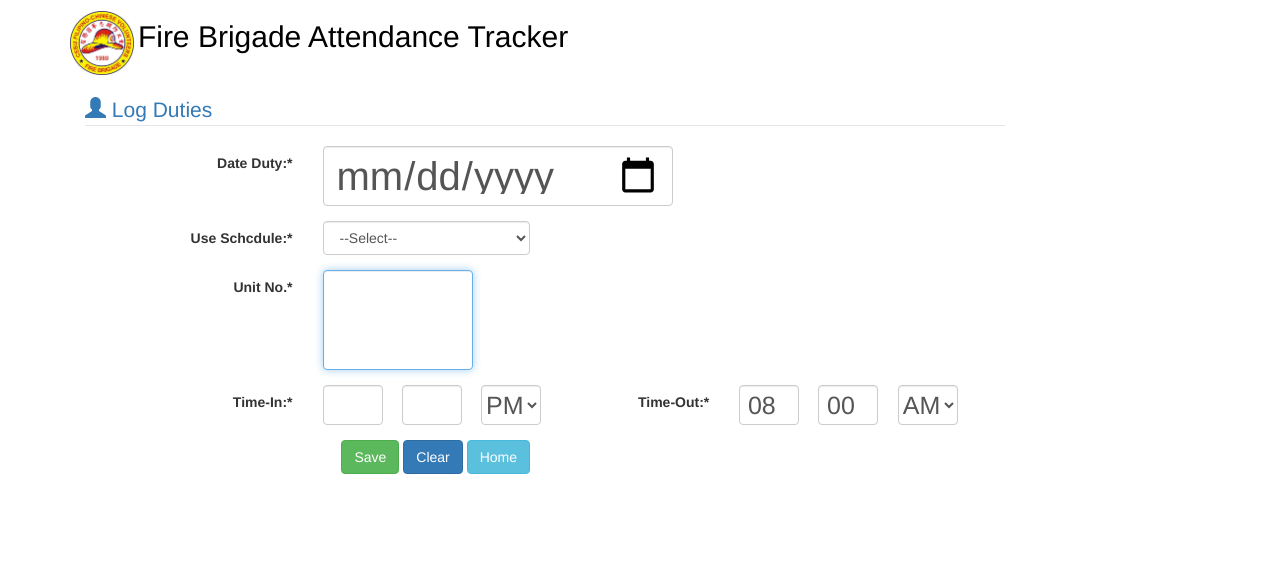
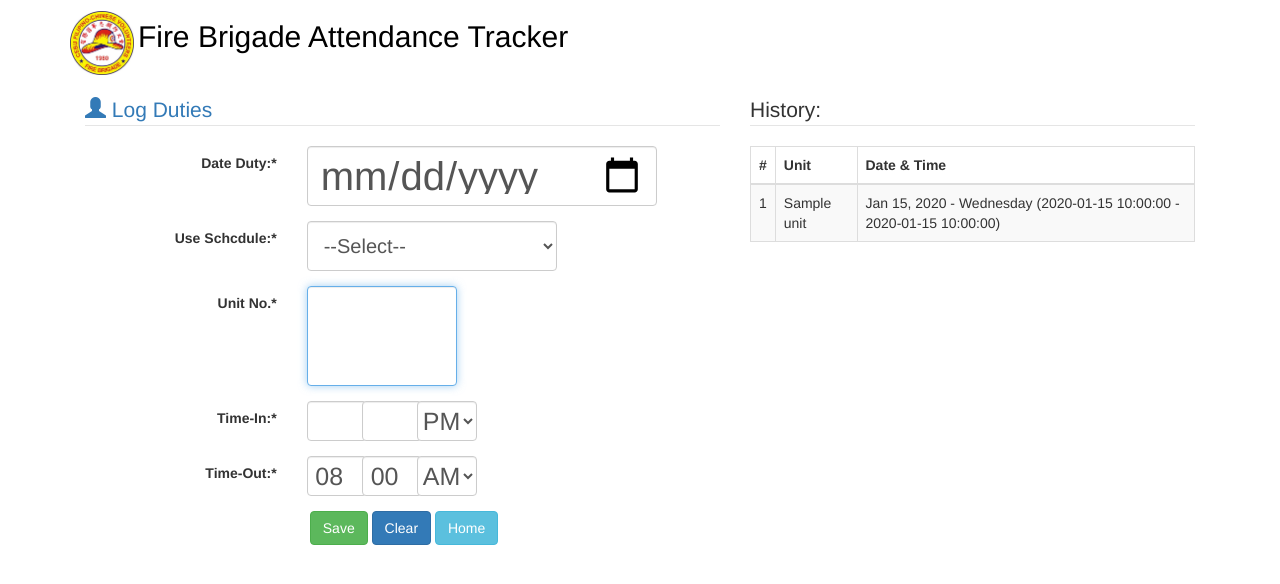
Before and after one commit to tayots/brigade, a CodeIgniter app: the page made by application/views/duty_attendance.php in a window 1280 px wide. Shown: the top 584 px of the page. Run offline with CodeIgniter, Linux system fonts and the light colour scheme; the template is opened without the code that fills it: most values are stand-ins (such as "Sample title", 1, 10 or a date in 2020); some libraries are stand-ins or nearby versions.

Commit message:
new updates on duty attendance

```diff
--- a/application/controllers/Duty.php
+++ b/application/controllers/Duty.php
@@ -147,10 +147,11 @@ class Duty extends CI_Controller {
                 }
 
             }
-
+            $data['duties'] = $this->duty_model->get_duties($this->input->post('date_of_duty'));
             $data['current_date'] = $this->input->post('date_of_duty');
             $data['selected_version'] = $this->input->post('duty_version');
         }
+
         $this->load->view('duty_attendance', $data);
     }
 
--- a/application/views/duty_attendance.php
+++ b/application/views/duty_attendance.php
@@ -28,13 +28,20 @@ defined('BASEPATH') OR exit('No direct script access allowed');
             document.getElementById('time_c_period').value = el.value;
         }
 
+        function promptStatus(){
+            if (confirm('Are you sure you want to clear?')){
+                return true;
+            }
+            return false;
+        }
+
     </script>
 </head>
 <body>
 <div class="container">
     <?php include 'base.inc'; ?>
     <div>&nbsp;</div>
-    <div class="col-lg-10">
+    <div class="col-lg-7">
         <fieldset>
             <legend style="color: #337ab7;"><span class="glyphicon glyphicon-user"></span> Log Duties</legend>
             <?php if ($this->session->flashdata('message')){?>
@@ -42,17 +49,17 @@ defined('BASEPATH') OR exit('No direct script access allowed');
                     <div class="col-lg-12"><div class="alert alert-<?php echo $this->session->flashdata('alert_type'); ?>"><?php echo $this->session->flashdata('message'); ?></div></div>
                 </div>
             <?php }?>
-            <form class="form-horizontal" role="form" action='<?= base_url();?>index.php/duty/attendance' method="post">
+            <form class="form-horizontal" role="form" id="duty_attendance_form" action='<?= base_url();?>index.php/duty/attendance' method="post">
                 <div class="form-group">
-                    <label for="firstName" class="col-lg-3 control-label">Date Duty:*</label>
+                    <label for="firstName" class="col-lg-4 control-label">Date Duty:*</label>
                     <div class="col-lg-5">
-                        <input style="height: 60px;width:350px;font-size: 40px;" height="40px" type="date" class="form-control" name="date_of_duty" id="date_of_duty" value="<?php if ($this->input->post('date_of_duty')) { echo $this->input->post('date_of_duty');} else { echo $current_date; }?>">
+                        <input style="height: 60px;width:350px;font-size: 40px;" height="40px" type="date" class="form-control" name="date_of_duty" id="date_of_duty" value="<?php if ($this->input->post('date_of_duty')) { echo $this->input->post('date_of_duty');} else { echo $current_date; }?>" onchange="document.getElementById('duty_attendance_form').submit();">
                     </div>
                 </div>
                 <div class="form-group">
-                    <label for="firstName" class="col-lg-3 control-label">Use Schcdule:*</label>
-                    <div class="col-lg-3">
-                        <select class="form-control" name="duty_version" id="duty_version">
+                    <label for="firstName" class="col-lg-4 control-label">Use Schcdule:*</label>
+                    <div class="col-lg-4">
+                        <select class="form-control" name="duty_version" id="duty_version" style="height: 50px;width:250px;font-size: 20px;">
                             <option value="">--Select--</option>
                             <?php foreach ($duty_version as $key => $value) { ?>
                                 <option value="<?=$value->id;?>" <?php echo ($selected_version == $value->id)? 'selected':'';?>><?=$value->name;?></option>
@@ -61,13 +68,13 @@ defined('BASEPATH') OR exit('No direct script access allowed');
                     </div>
                 </div>
                 <div class="form-group">
-                    <label for="firstName" class="col-lg-3 control-label">Unit No.*</label>
+                    <label for="firstName" class="col-lg-4 control-label">Unit No.*</label>
                     <div class="col-lg-3">
                         <input style="height: 100px;width: 150px;font-size: 50px;text-align: center;" type="text" class="form-control" name="unit" id="unit" min="1" maxlength="3" autofocus>
                     </div>
                 </div>
                 <div class="form-group">
-                    <label for="lastName" class="col-lg-3 control-label">Time-In:*</label>
+                    <label for="lastName" class="col-lg-4 control-label">Time-In:*</label>
                     <div class="col-lg-1">
                         <input onkeyup="validate_digit(this, 'time_r_min');" onblur="max_two_digit(this);" style="padding:0;height: 40px;width: 60px;font-size: 25px;text-align: center;" type="number" class="form-control" name="time_r_hour" id="time_r_hour" min="0" maxlength="2" value="<?=$this->input->post('time_r_hour');?>">
                     </div>
@@ -80,7 +87,9 @@ defined('BASEPATH') OR exit('No direct script access allowed');
                             <option value="PM" selected>PM</option>
                         </select>
                     </div>
-                    <label for="lastName" class="col-lg-2 control-label">Time-Out:*</label>
+                </div>
+                <div class="form-group">
+                    <label for="lastName" class="col-lg-4 control-label">Time-Out:*</label>
                     <div class="col-lg-1">
                         <input onkeyup="validate_digit(this, 'time_c_min');" onblur="max_two_digit(this);" style="padding:0;height: 40px;width: 60px;font-size: 25px;text-align: center;" type="number" class="form-control" name="time_c_hour" id="time_c_hour" min="0" maxlength="2" value="08">
                     </div>
@@ -95,16 +104,45 @@ defined('BASEPATH') OR exit('No direct script access allowed');
                     </div>
                 </div>
                 <div class="form-group">
-                    <div class="col-lg-3">&nbsp;</div>
-                    <div class="col-lg-3" style="text-align: right;">
+                    <div class="col-lg-4">&nbsp;</div>
+                    <div class="col-lg-4" style="text-align: right;">
                         <button type="submit" class="btn btn-success" >Save</button>
-                        <a href="<?= base_url();?>index.php/duty/attendance" class="btn btn-primary" >Clear</a>
+                        <a href="<?= base_url();?>index.php/duty/attendance" class="btn btn-primary" onclick="return promptStatus();">Clear</a>
                         <a href="<?= base_url();?>index.php/main" class="btn btn-info">Home</a>
                     </div>
                 </div>
             </form>
         </fieldset>
     </div>
+    <div class="col-lg-5">
+        <fieldset>
+            <legend>History:</legend>
+            <table class="table table-striped table-bordered table-hover" >
+                <thead>
+                    <tr>
+                        <th>#</th>
+                        <th>Unit</th>
+                        <th>Date & Time</th>
+                    </tr>
+                </thead>
+                <tbody>
+                    <?php if (isset($duties)){?>
+                        <?php foreach($duties as $key => $value):?>
+                        <tr>
+                            <td><?=$key+1;?></td>
+                            <td><?=$value->unit;?></td>
+                            <td><?=date('M d, Y - l ',strtotime($value->attendance_date));?> (<?=$value->time_in;?> - <?=$value->time_out;?>)</td>
+                        </tr>
+                        <?php endforeach;?>
+                    <?php } else {?>
+                        <tr>
+                            <td colspan="3">No record yet.</td>
+                        </tr>
+                    <?php }?>
+                </tbody>
+            </table>
+        </fieldset>
+    </div>
 </div>
 </body>
 </html>
```
